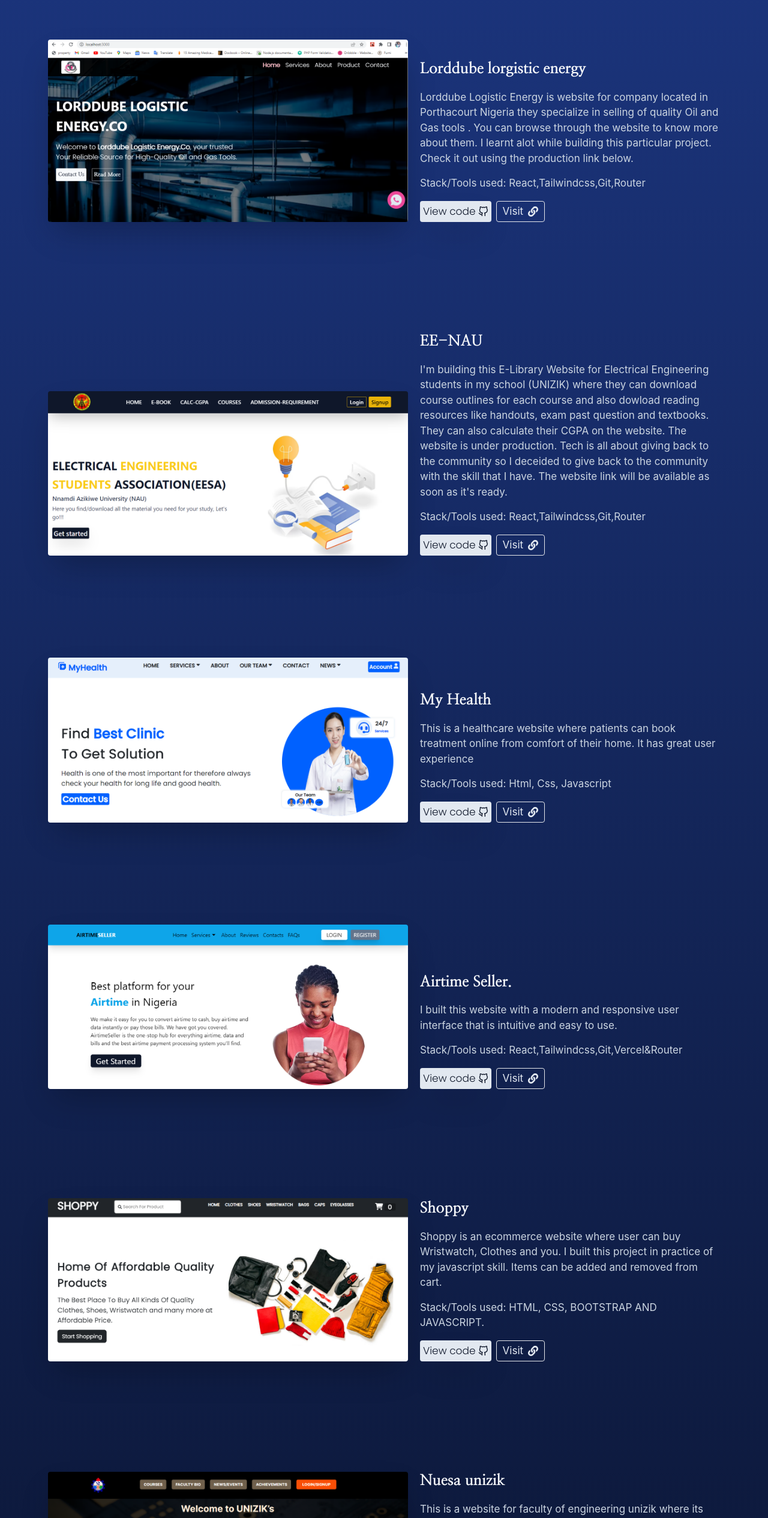
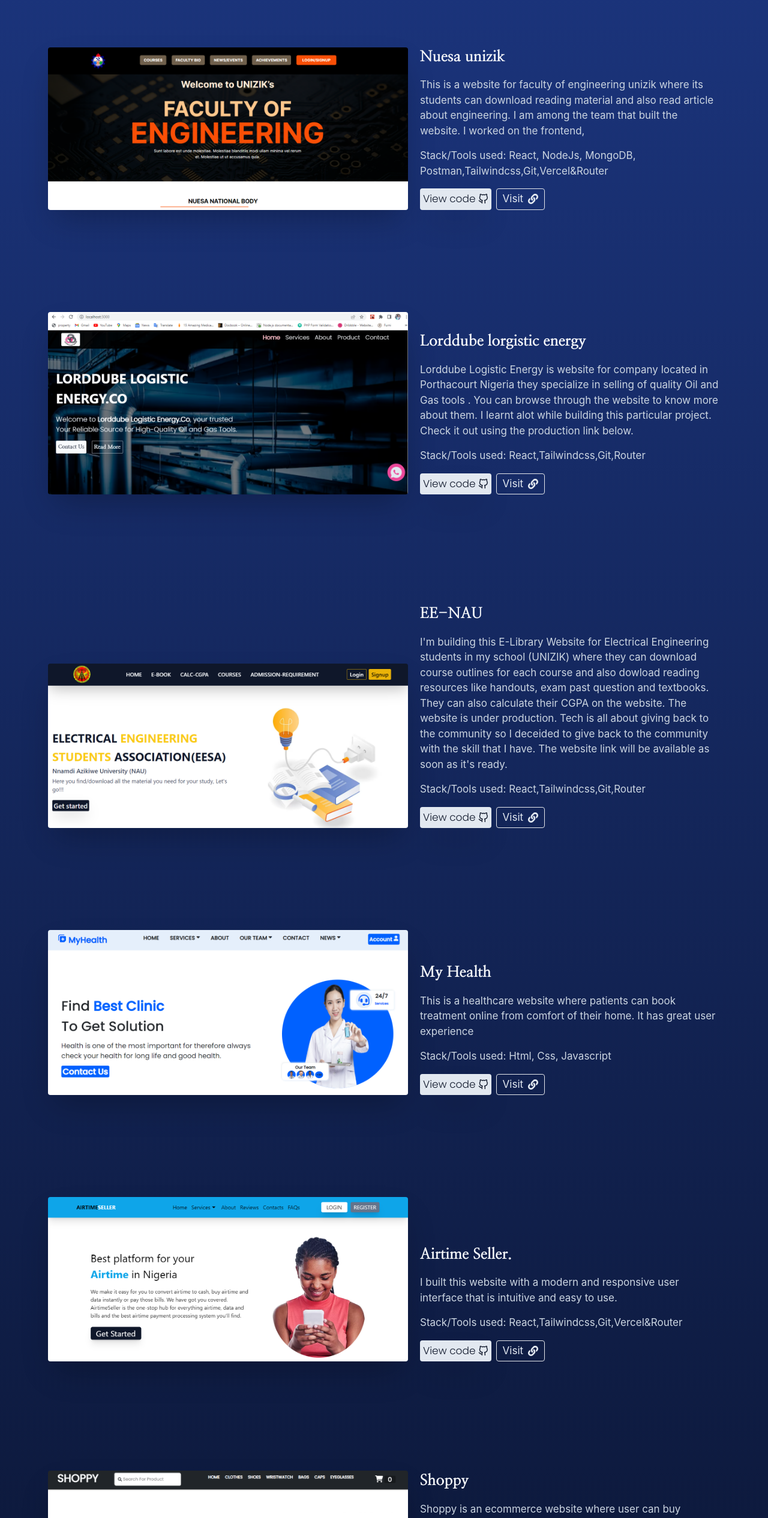
Before and after one commit to DesmondNzubechi/Official-Portfolio, a React (Create React App) app: page / in a window 1280 px wide. Shown: the part 2779-5309 px from the top of the page at 60% size. Built offline with nearby package versions, Linux system fonts and the light colour scheme; the HTML template or start-up script is replaced by a standard one; a web font is replaced by a local one.

Commit message:
new change

```diff
--- a/src/Components/Projects/projects.jsx
+++ b/src/Components/Projects/projects.jsx
@@ -31,7 +31,14 @@
         ProjectGit : 'github.com/DesmondNzubechi/Home-decor',
         ProjectUrl : 'home-decor-by-nzubechukwu.vercel.app',
     },
-
+    {
+        ProjectImg: nuesa,
+        projectName : 'Nuesa unizik',
+        ProjectDescr : 'This is a website for faculty of engineering unizik where its students can download reading material and also read article about engineering. I am among the team that built the website. I worked on the frontend,',
+        projectStack: 'Stack/Tools used: React, NodeJs, MongoDB, Postman,Tailwindcss,Git,Vercel&Router',
+        ProjectUrl : 'client-side-coral.vercel.app/',
+        ProjectGit : 'github.com/NUESA-UNIZIK/Client-side',
+    },
     {
         ProjectImg: lorddube,
         projectName : 'Lorddube lorgistic energy',
@@ -71,14 +78,6 @@
         projectStack: 'Stack/Tools used: HTML, CSS, BOOTSTRAP AND JAVASCRIPT.',
         ProjectGit : 'github.com/DesmondNzubechi/Ecommerce-Website',
         ProjectUrl : 'shoppy-by-nzubechukwu.netlify.app',
-    },
-    {
-        ProjectImg: nuesa,
-        projectName : 'Nuesa unizik',
-        ProjectDescr : 'This is a website for faculty of engineering unizik where its students can download reading material and also read article about engineering. I am among the team that built the website. I worked on the frontend,',
-        projectStack: 'Stack/Tools used: React, NodeJs, MongoDB, Postman,Tailwindcss,Git,Vercel&Router',
-        ProjectUrl : 'client-side-coral.vercel.app/',
-        ProjectGit : 'github.com/NUESA-UNIZIK/Client-side',
     },
     {
         ProjectImg: Fintek,
```
